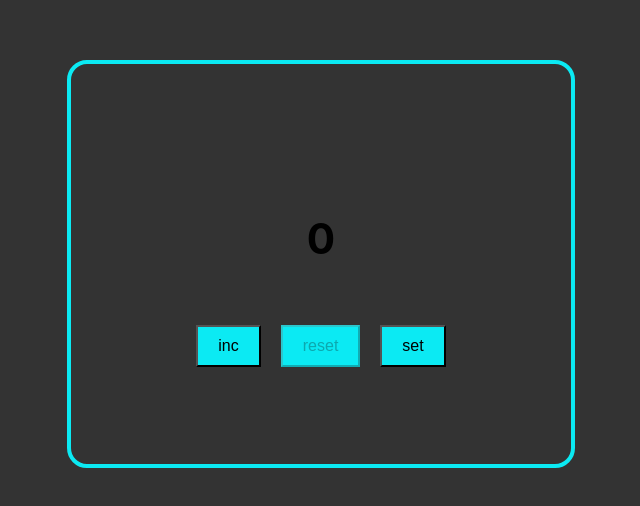
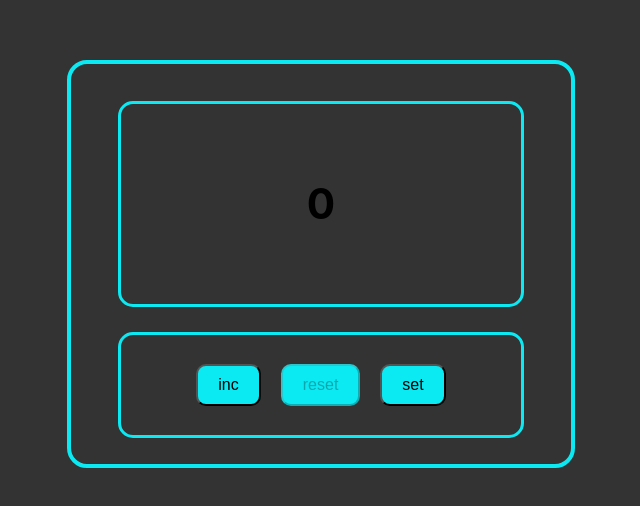
Before and after one commit to AliakseiKrasko/1sprint, a React (Create React App) app: page / in a window 1280 px wide. Shown: the part 136-642 px from the top of the page, without its empty margins (319-959 px from the left). Built offline with nearby package versions, Linux system fonts and the light colour scheme.

Commit message:
added style counter-display

```diff
--- a/src/App.css
+++ b/src/App.css
@@ -23,16 +23,33 @@ body {
     text-align: center;
 }
 
+.counter-buttons {
+    display: flex;
+    border: 3px solid #0beaf3;
+    width: 80%;
+    height: 25%;
+    justify-content: center;
+    align-items: center;
+    border-radius: 15px;
+    margin-top: 15px;
+}
+
 .counter-buttons button {
     background-color: #0beaf3;
     margin: 0 10px;
     padding: 10px 20px;
     font-size: 16px;
-
+    border-radius: 10px;
 }
 
 .counter-display {
-
+    display: flex;
+    border: 3px solid #0beaf3;
+    width: 80%;
+    height: 50%;
+    justify-content: center;
+    align-items: center;
+    border-radius: 15px;
     font-size: 36px;
     margin: 10px 0;
     color: black;
--- a/src/App.tsx
+++ b/src/App.tsx
@@ -83,16 +83,13 @@ function App() {
                         <button
                             onClick={() => {
 
-                                if (startValue >= 0 && startValue < maxValue) {
-                                    debugger
+
                                     saveValues(maxValue, startValue);
                                     setMaxError(false);
                                     setStartError(false);
-                                } else {
-                                    setMaxError(startValue >= maxValue);
-                                    setStartError(startValue < 0);
 
-                                }
+
+
                             }}
                         >
                             set
```
